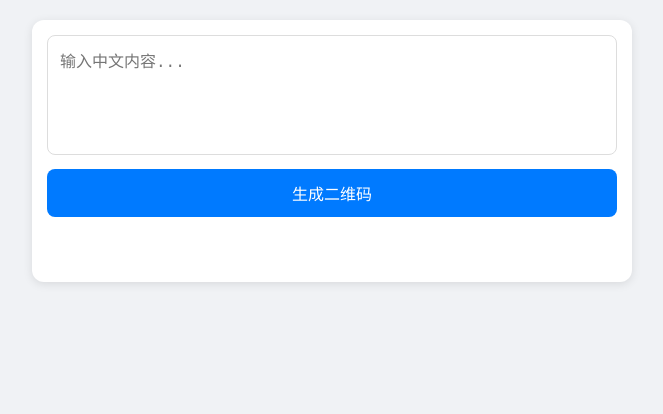
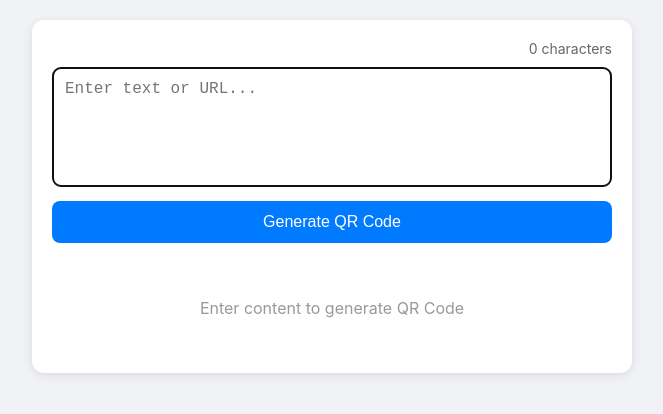
Before and after one commit to TinyCand/TinyCand.github.io, a plain HTML site: page EcoSight/Tools/QRcode/QRcode.html in a window 1280 px wide. Shown: the whole page, without its empty margins (308-971 px from the left). Drawn offline with nearby package versions, Linux system fonts and the light colour scheme.

Commit message:
QR code 英文&黑夜模式

```diff
--- a/EcoSight/Tools/QRcode/QRcode.html
+++ b/EcoSight/Tools/QRcode/QRcode.html
@@ -1,74 +1,214 @@
 <!DOCTYPE html>
-<html lang="zh-CN">
+<html lang="en">
 <head>
     <meta charset="UTF-8">
     <meta name="viewport" content="width=device-width, initial-scale=1.0, maximum-scale=1.0, user-scalable=no">
-    <title>中文二维码生成器（微信兼容）</title>
+    <title>Universal QR Code Generator</title>
     <script src="https://cdn.jsdelivr.net/npm/qrcode-generator/qrcode.min.js"></script>
     <style>
-        /* 样式保持不变 */
-        * { margin: 0; padding: 0; box-sizing: border-box; }
-        body { font-family: -apple-system, "PingFang SC", "Microsoft YaHei", sans-serif; background: #f0f2f5; min-height: 100vh; display: flex; flex-direction: column; }
-        .container { width: 90%; max-width: 600px; margin: 20px auto; padding: 15px; background: white; border-radius: 12px; box-shadow: 0 2px 10px rgba(0,0,0,0.1); }
-        textarea { width: 100%; height: 120px; padding: 12px; border: 1px solid #ddd; border-radius: 8px; resize: none; font-size: 16px; margin-bottom: 10px; }
-        button { width: 100%; padding: 12px; background: #007AFF; color: white; border: none; border-radius: 8px; font-size: 16px; cursor: pointer; transition: background 0.3s; }
-        #qrcode { text-align: center; margin-top: 20px; padding: 15px; background: white; border-radius: 12px; }
-        #qrcode img { max-width: 200px; width: 100%; height: auto; padding: 10px; background: white; border: 1px solid #eee; }
+        * {
+            margin: 0;
+            padding: 0;
+            box-sizing: border-box;
+        }
+
+        body {
+            font-family: -apple-system, system-ui, sans-serif;
+            background: #f0f2f5;
+            min-height: 100vh;
+            display: flex;
+            flex-direction: column;
+            transition: background 0.3s;
+        }
+
+        .container {
+            width: 90%;
+            max-width: 600px;
+            margin: 20px auto;
+            padding: 20px;
+            background: white;
+            border-radius: 12px;
+            box-shadow: 0 2px 10px rgba(0,0,0,0.1);
+            transition: background 0.3s, box-shadow 0.3s;
+        }
+
+        .input-group {
+            margin-bottom: 20px;
+        }
+
+        textarea {
+            width: 100%;
+            height: 120px;
+            padding: 12px;
+            border: 1px solid #ddd;
+            border-radius: 8px;
+            resize: none;
+            font-size: 16px;
+            margin-bottom: 10px;
+            background: white;
+            color: #333;
+            transition: all 0.3s;
+        }
+
+        button {
+            width: 100%;
+            padding: 12px;
+            background: #007AFF;
+            color: white;
+            border: none;
+            border-radius: 8px;
+            font-size: 16px;
+            cursor: pointer;
+            transition: background 0.3s;
+        }
+
+        button:active {
+            background: #0063CC;
+        }
+
+        #qrcode {
+            text-align: center;
+            margin-top: 20px;
+            padding: 15px;
+            background: white;
+            border-radius: 12px;
+            transition: background 0.3s;
+        }
+
+        #qrcode svg {
+            max-width: 200px;
+            width: 100%;
+            height: auto;
+            padding: 10px;
+            border: 1px solid #eee;
+            border-radius: 8px;
+        }
+
+        #inputCounter {
+            text-align: right;
+            font-size: 14px;
+            color: #666;
+            margin-bottom: 10px;
+        }
+
+        .status-message {
+            color: #999;
+            margin: 20px 0;
+            text-align: center;
+        }
+
+        /* Dark mode adaptation */
+        @media (prefers-color-scheme: dark) {
+            body {
+                background: #1a1a1a;
+            }
+            .container {
+                background: #2d2d2d;
+                box-shadow: 0 2px 10px rgba(0,0,0,0.3);
+            }
+            textarea {
+                background: #333;
+                border-color: #444;
+                color: #fff;
+            }
+            #qrcode {
+                background: #333 !important;
+                border-color: #444;
+            }
+            #qrcode svg path {
+                fill: #fff !important;
+            }
+            #qrcode svg rect {
+                fill: #333 !important;
+            }
+            #inputCounter {
+                color: #999;
+            }
+            .status-message {
+                color: #666;
+            }
+        }
     </style>
 </head>
 <body>
     <div class="container">
         <div class="input-group">
-            <textarea id="inputText" placeholder="输入中文内容..."></textarea>
-            <button onclick="generateQRCode()">生成二维码</button>
+            <div id="inputCounter">0 characters</div>
+            <textarea id="inputText" placeholder="Enter text or URL..." autofocus></textarea>
+            <button onclick="generateQRCode()">Generate QR Code</button>
         </div>
-        <div id="qrcode"></div>
+        <div id="qrcode">
+            <p class="status-message">Enter content to generate QR Code</p>
+        </div>
     </div>
 
     <script>
+        let isComposing = false;
+        let timeout = null;
+
+        // Input event listeners
+        const inputElement = document.getElementById('inputText');
+        inputElement.addEventListener('compositionstart', () => isComposing = true);
+        inputElement.addEventListener('compositionend', () => isComposing = false);
+        inputElement.addEventListener('input', function(e) {
+            // Character counter
+            document.getElementById('inputCounter').textContent =
+                `${e.target.value.length} characters`;
+
+            // Debounce handling
+            clearTimeout(timeout);
+            timeout = setTimeout(() => {
+                if (!isComposing) generateQRCode();
+            }, 800);
+        });
+
+        // QR generation function
         function generateQRCode() {
-            const rawText = document.getElementById('inputText').value.trim();
-            const qrcodeDiv = document.getElementById('qrcode');
+            // Force input synchronization
+            inputElement.dispatchEvent(new Event('input', { bubbles: true }));
 
-            if (!rawText) {
-                alert("请输入内容");
+            // Clear debounce
+            clearTimeout(timeout);
+            timeout = null;
+
+            // Handle IME status
+            if (isComposing) {
+                alert("Please finish composing text");
                 return;
             }
 
-            qrcodeDiv.innerHTML = '';
+            // Validate input
+            const rawText = inputElement.value.trim();
+            if (!rawText) {
+                alert("Please enter valid content (cannot be empty)");
+                return;
+            }
 
+            // Generate QR Code
             try {
-                // 关键修复点1：设置二维码版本和编码模式
-                const typeNumber = 0;    // 自动选择版本
-                const errorCorrectionLevel = 'H'; // 高容错率
-
-                // 创建二维码实例
-                const qr = qrcode(typeNumber, errorCorrectionLevel);
-
+                const qr = qrcode(0, 'H');
                 // 关键修复点2：强制使用 UTF-8 编码添加数据
                 qr.addData(unescape(encodeURIComponent(rawText)), 'Byte');
                 qr.make();
 
-                // 生成 SVG
+                // Dark mode detection
+                const isDark = window.matchMedia('(prefers-color-scheme: dark)').matches;
+
+                // Generate SVG
                 const svg = qr.createSvgTag({
                     cellSize: 6,
                     margin: 2,
-                    scalable: true
+                    scalable: true,
+                    color: isDark ? "#FFFFFF" : "#000000",
+                    background: isDark ? "#333333" : "#FFFFFF"
                 });
 
-                qrcodeDiv.innerHTML = svg;
+                document.getElementById('qrcode').innerHTML = svg;
             } catch (e) {
-                alert("生成失败，请检查输入内容");
+                alert("Generation failed: Content might be too long");
                 console.error(e);
             }
         }
-
-        // 输入防抖处理
-        let timeout;
-        document.getElementById('inputText').addEventListener('input', function() {
-            clearTimeout(timeout);
-            timeout = setTimeout(generateQRCode, 800);
-        });
     </script>
 </body>
 </html>
```
